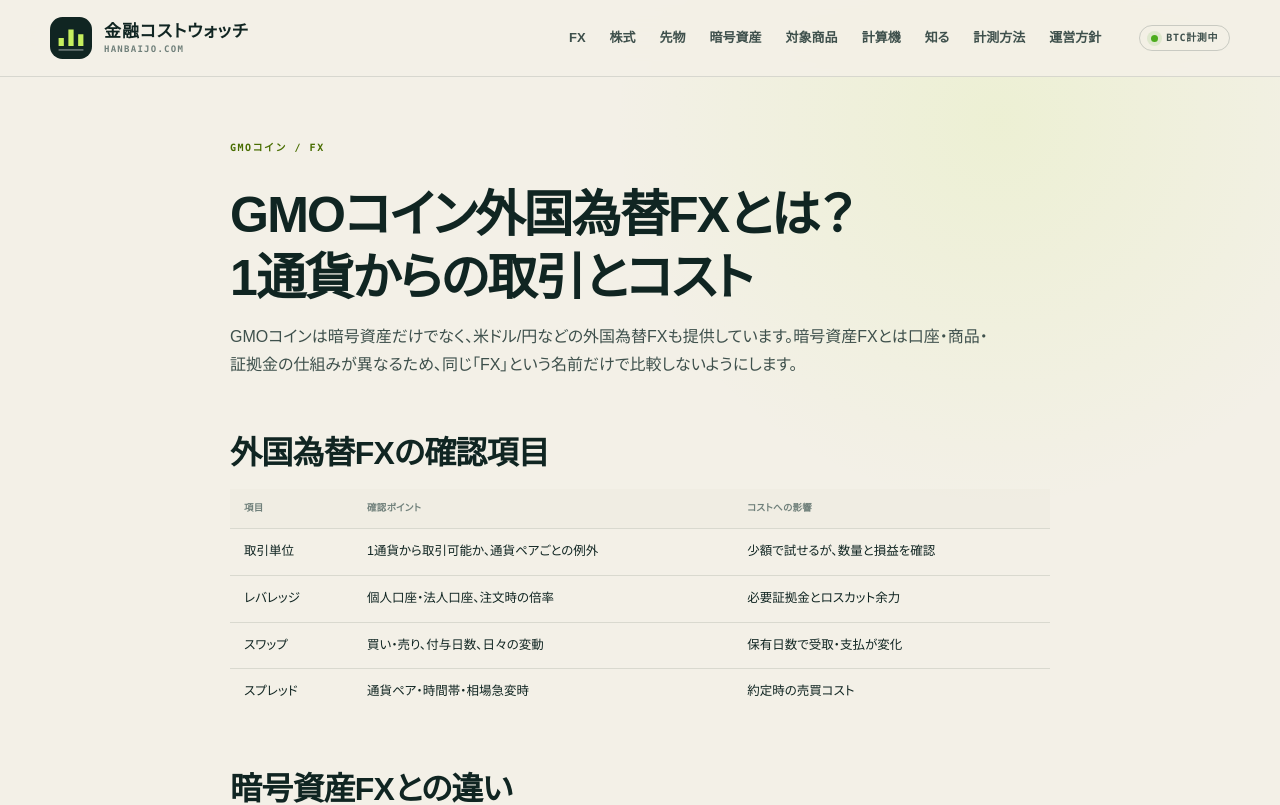
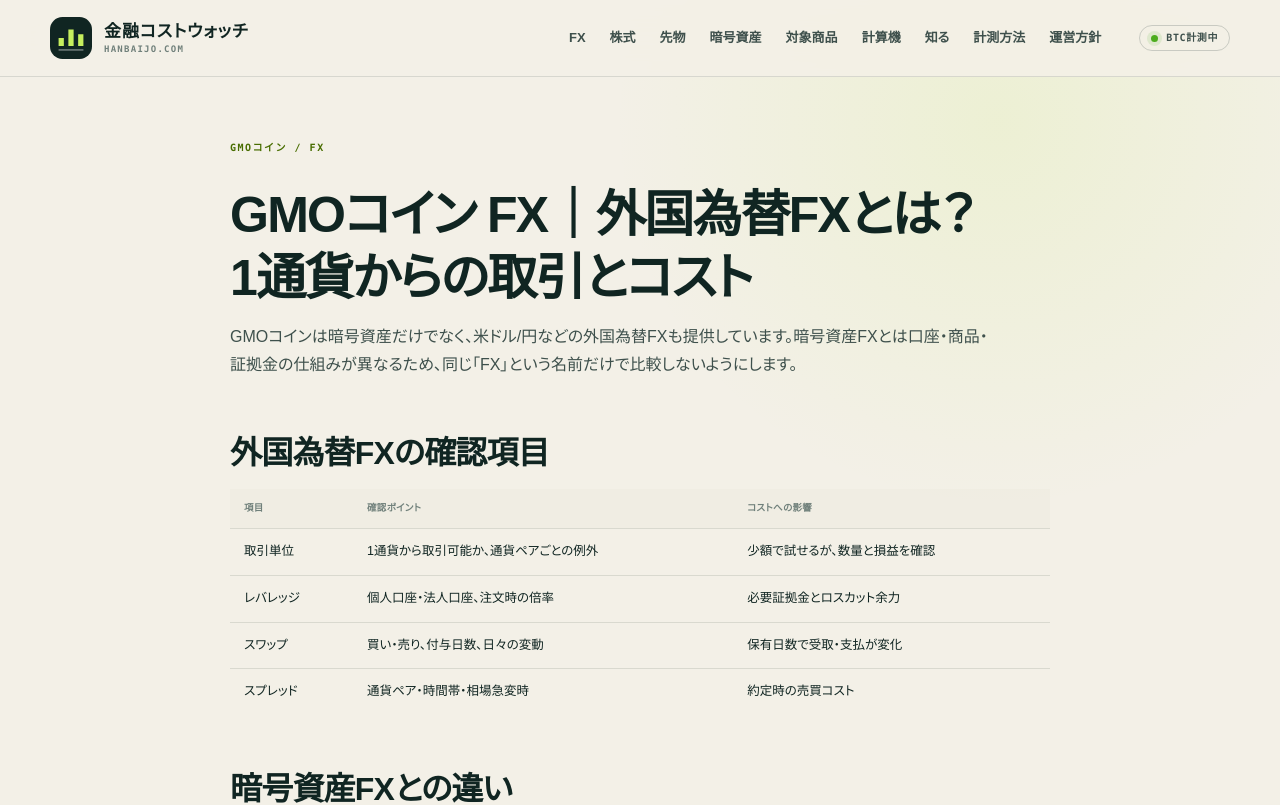
Before and after one commit to mrok18/hanbaijo, a Next.js app: page /articles/gmo-coin-forex-fx in a window 1280 px wide. Shown: the top 805 px of the page. Built offline with nearby package versions, Linux system fonts and the light colour scheme.

Commit message:
seo: align gmo coin fx intent

```diff
--- a/app/articles/gmo-coin-forex-fx/page.tsx
+++ b/app/articles/gmo-coin-forex-fx/page.tsx
@@ -1,10 +1,10 @@
 import type { Metadata } from 'next';
 import Link from 'next/link';
 
-export const metadata: Metadata = { alternates: { canonical: '/articles/gmo-coin-forex-fx' }, title: 'GMOコイン外国為替FXとは？1通貨・レバレッジ・スワップを確認', description: 'GMOコインの外国為替FXを、1通貨取引、レバレッジ、スワップポイント、証拠金の確認項目で整理します。' };
+export const metadata: Metadata = { alternates: { canonical: '/articles/gmo-coin-forex-fx' }, title: 'GMOコイン FX｜外国為替FXの1通貨・レバレッジ・スワップ', description: 'GMOコイン FX（外国為替FX）を、1通貨取引、レバレッジ、スワップポイント、証拠金の確認項目で整理します。' };
 
 export default function Page() { return <article>
-  <p className="page-kicker">GMOコイン / FX</p><h1>GMOコイン外国為替FXとは？<br />1通貨からの取引とコスト</h1>
+  <p className="page-kicker">GMOコイン / FX</p><h1>GMOコイン FX｜外国為替FXとは？<br />1通貨からの取引とコスト</h1>
   <p className="lede">GMOコインは暗号資産だけでなく、米ドル/円などの外国為替FXも提供しています。暗号資産FXとは口座・商品・証拠金の仕組みが異なるため、同じ「FX」という名前だけで比較しないようにします。</p>
   <h2>外国為替FXの確認項目</h2><div className="table-scroll"><table className="rates"><thead><tr><th>項目</th><th>確認ポイント</th><th>コストへの影響</th></tr></thead><tbody><tr><td>取引単位</td><td>1通貨から取引可能か、通貨ペアごとの例外</td><td>少額で試せるが、数量と損益を確認</td></tr><tr><td>レバレッジ</td><td>個人口座・法人口座、注文時の倍率</td><td>必要証拠金とロスカット余力</td></tr><tr><td>スワップ</td><td>買い・売り、付与日数、日々の変動</td><td>保有日数で受取・支払が変化</td></tr><tr><td>スプレッド</td><td>通貨ペア・時間帯・相場急変時</td><td>約定時の売買コスト</td></tr></tbody></table></div>
   <h2>暗号資産FXとの違い</h2><p>外国為替FXは通貨ペアの為替レートを対象にし、暗号資産FXは暗号資産の価格差を証拠金で取引します。口座残高の反映先、取引時間、レバレッジ、ロスカット条件が別に定められているため、注文画面で対象商品を確認します。</p>
```
